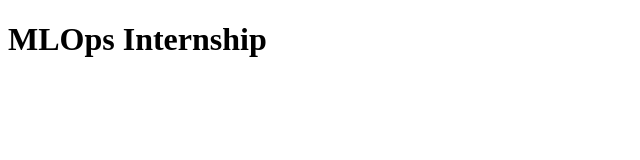
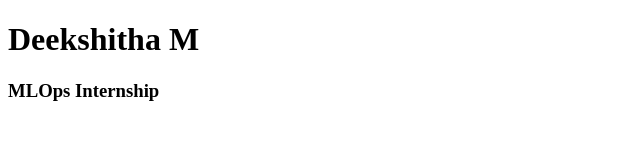
Before and after one commit to DeekshithaMariyappan/demo_intern, a plain HTML site: page index.html in a window 1280 px wide. Shown: the whole page, without its empty margins (0-640 px from the left). Drawn offline with Linux system fonts and the light colour scheme.

Commit message:
Update index.html

```diff
--- a/index.html
+++ b/index.html
@@ -4,6 +4,7 @@
   <title>DEMO Internship</title>
 </head>
 <body>
-  <h1>MLOps Internship</h2>
+  <h1>Deekshitha M</h1>
+  <h3>MLOps Internship</h2>
 </body>
 </html>
```
